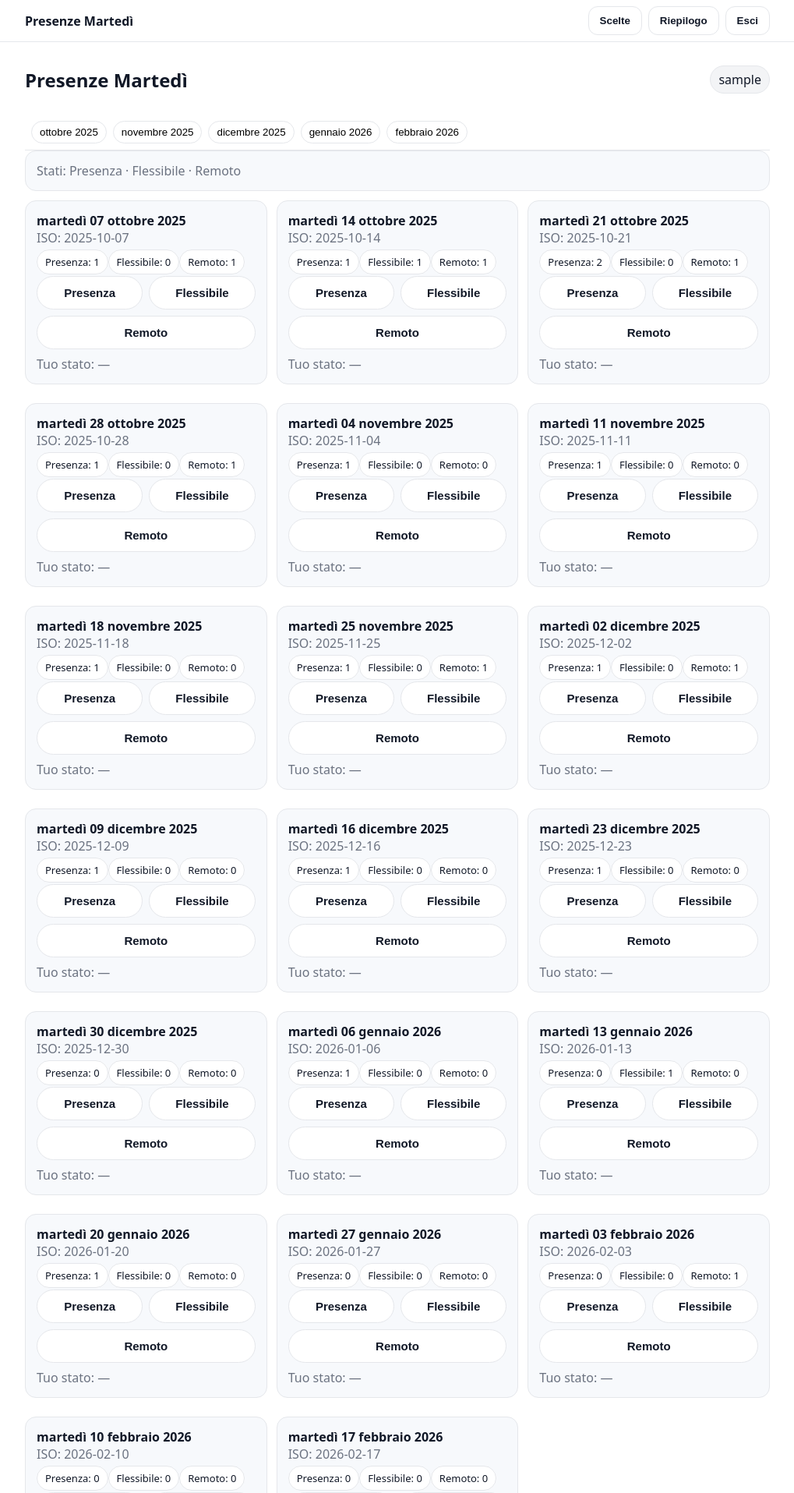
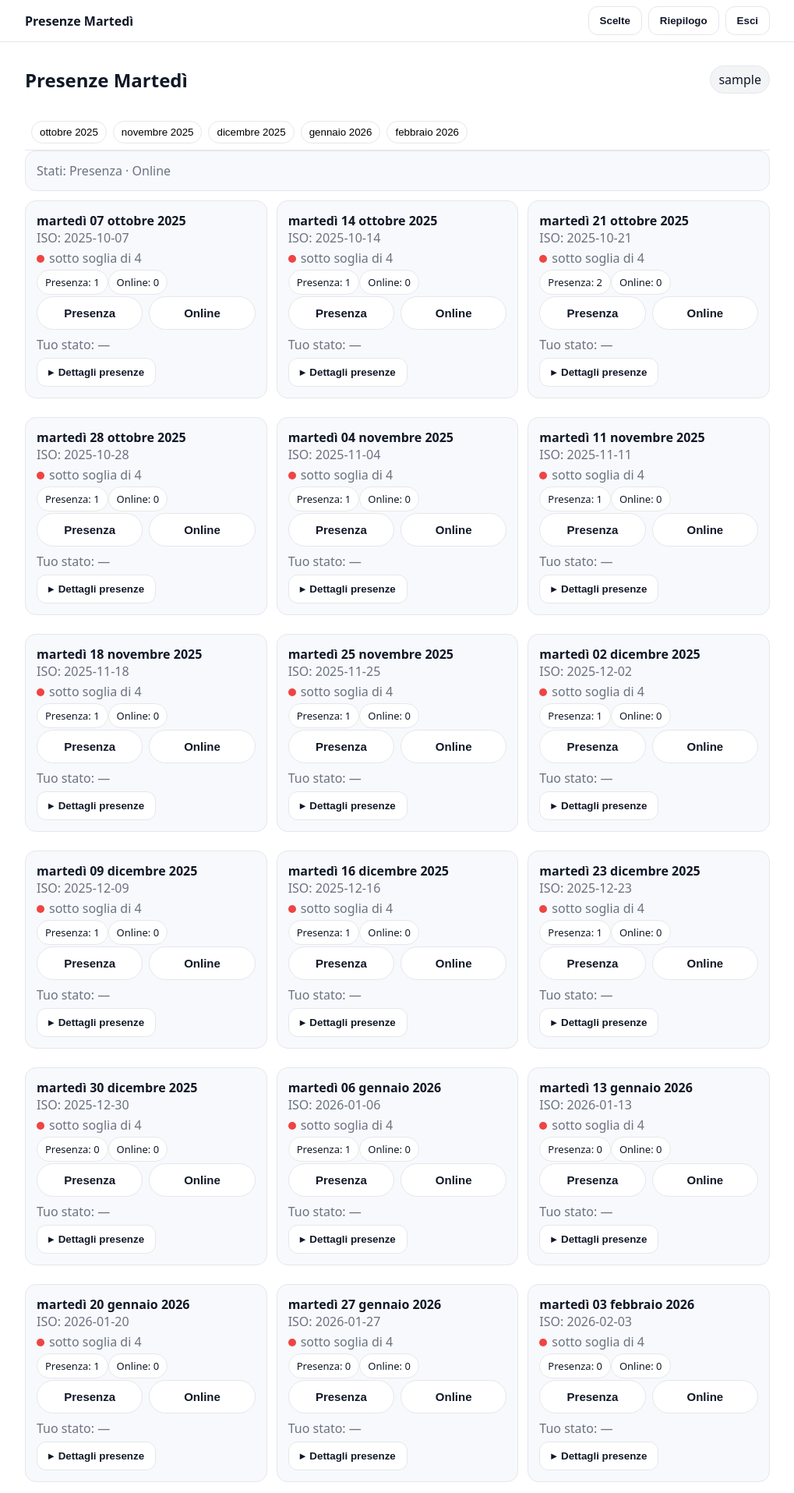
Before and after one commit to DanieleRamacci/app-disp-gruppo, a Flask app: page / in a window 1280 px wide. Shown: the top 1915 px of the page at 78% size, without its empty margins (130-1149 px from the left). Run offline with Flask 3, Linux system fonts and the light colour scheme; the visitor is signed in with stand-in values (Sample User, id 1).

Commit message:
aggiornato index card stato

```diff
--- a/templates/index.html
+++ b/templates/index.html
@@ -28,7 +28,7 @@
     .pm-chip{display:inline-flex;align-items:center;gap:6px;padding:6px 10px;border-radius:999px;background:#fff;border:1px solid var(--bd);cursor:pointer;font-size:13px;user-select:none}
     .pm-chip:hover{background:#f9fafb}
 
-    /* menu fisso */
+    /* bar fissa */
     .pm-fixedbar{position:sticky;top:0;z-index:999;background:#fff;border-bottom:1px solid var(--bd)}
     .pm-fixedbar-inner{display:flex;align-items:center;justify-content:space-between;gap:10px;padding:8px 12px}
     .pm-fixedbar-title{font-weight:700}
@@ -38,14 +38,20 @@
     .pm-month{white-space:nowrap;border:1px solid var(--bd);background:#fff;border-radius:999px;padding:6px 10px;cursor:pointer}
     .pm-month.active{background:#e8effe;border-color:#cfe0ff}
 
-    /* summary columns */
+    /* summary / soglia */
     .pm-rowcard{background:#fff;border:1px solid var(--bd);border-radius:12px;padding:12px}
     .pm-dot{display:inline-block;width:10px;height:10px;border-radius:999px;background:var(--danger);margin-right:6px;vertical-align:baseline}
     .pm-columns{display:grid;grid-template-columns:1fr;gap:10px}
-    @media (min-width:720px){ .pm-columns{grid-template-columns:repeat(3,1fr);} }
+    @media (min-width:720px){ .pm-columns{grid-template-columns:repeat(2,1fr);} }
     .pm-col h4{margin:0 0 6px 0;font-size:14px;color:#374151}
     .pm-list{margin:0;padding-left:16px}
     .pm-list li{margin:2px 0}
+
+    /* collapse dettagli */
+    .pm-collapse{border-top:1px dashed var(--bd);margin-top:10px;padding-top:10px}
+    .pm-collapse-btn{display:inline-flex;align-items:center;gap:6px}
+    .pm-caret{display:inline-block;transition:transform .2s}
+    .pm-caret.open{transform:rotate(90deg)}
 
     /* overlay spinner */
     .pm-overlay{position:fixed;inset:0;background:rgba(255,255,255,.7);display:none;flex-direction:column;gap:10px;align-items:center;justify-content:center;padding:20px;z-index:9999}
@@ -55,7 +61,6 @@
   </style>
 </head>
 <body>
-  <!-- wrapper con dati Jinja SOLO in data-* -->
   <div id="pm-root"
        data-weeks="{{ weeks }}"
        data-min="{{ min_presence }}"
@@ -81,7 +86,7 @@
       </div>
 
       <!-- LOGIN -->
-      <div id="pmLoginView" class="">
+      <div id="pmLoginView">
         <div class="pm-card">
           <div class="pm-chips" id="pmNameChips"></div>
           <div style="display:grid;gap:10px">
@@ -105,7 +110,7 @@
         <!-- monthbar scelte -->
         <div class="pm-monthbar" id="pmMonthBarChoices"></div>
 
-        <div class="pm-card pm-muted">Stati: Presenza · Flessibile · Remoto</div>
+        <div class="pm-card pm-muted">Stati: Presenza · Online</div>
         <div id="pmDays" class="pm-grid"></div>
 
         <!-- anchor Riepilogo -->
@@ -119,7 +124,6 @@
             <h3 style="margin:0">Riepilogo (con conteggi per martedì)</h3>
             <div><button id="pmRefreshAll" class="pm-btn">Aggiorna</button></div>
           </div>
-          <!-- monthbar riepilogo -->
           <div class="pm-monthbar" id="pmMonthBarSummary" style="margin-top:8px"></div>
           <div id="pmSummary"></div>
         </div>
@@ -214,38 +218,78 @@
           try{ localStorage.setItem('pm_name',n);}catch(_){}
         }}, n);
         cont.appendChild(chip);
-        const opt=document.createElement('option');
-        opt.value=n;
-        dl.appendChild(opt);
+        const opt=document.createElement('option'); opt.value=n; dl.appendChild(opt);
       });
     }
     async function loadNames(){
       try{ const j=await api('/names'); renderNames(j.data); }catch(e){ console.warn('Nomi non caricati', e); }
     }
 
-    // cards scelte
+    // ---- SEZIONE SCELTE (giorni) ----
+    function detailsPanel(day){
+      // pannello con nomi in presenza e online
+      const panel=el('div',{class:'pm-collapse hidden'});
+      const cols=el('div',{class:'pm-columns'},[
+        listCol('In presenza', day.lists?.presence || []),
+        listCol('Online', day.lists?.online || [])
+      ]);
+      panel.append(cols);
+      return panel;
+    }
+
     function cardDay(d){
       const {date, counts, my}=d;
       const c=el('div',{class:'pm-card', id:'day-'+date, 'data-month':monthKey(date)});
+
+      // head con soglia e pallino
+      const sottoSoglia = (counts?.presence || 0) < minP;
+      const headLeft = el('div',{},[
+        el('div',{class:'pm-name'}, new Date(date).toLocaleDateString('it-IT',{weekday:'long',day:'2-digit',month:'long',year:'numeric'})),
+        el('div',{class:'pm-muted'}, 'ISO: '+date)
+      ]);
+      const headRight=el('div',{class:'pm-badges'},[
+        el('span',{class:'pm-stat'}, `Presenza: ${counts?.presence||0}`),
+        el('span',{class:'pm-stat'}, `Online: ${counts?.online||0}`)
+      ]);
       const head=el('div',{class:'pm-row', style:'justify-content:space-between;align-items:center'},[
         el('div',{},[
-          el('div',{class:'pm-name'}, new Date(date).toLocaleDateString('it-IT',{weekday:'long',day:'2-digit',month:'long',year:'numeric'})),
-          el('div',{class:'pm-muted'}, 'ISO: '+date)
+          headLeft,
+          sottoSoglia ? el('div',{class:'pm-muted', style:'margin-top:4px'},[ el('span',{class:'pm-dot'}),'sotto soglia di '+minP ]) : ''
         ]),
-        el('div',{class:'pm-badges'},[
-          el('span',{class:'pm-stat'}, `Presenza: ${counts.presence}`),
-          el('span',{class:'pm-stat'}, `Flessibile: ${counts.flexible}`),
-          el('span',{class:'pm-stat'}, `Remoto: ${counts.remote}`)
-        ])
+        headRight
       ]);
+
       const actions=el('div',{class:'pm-row'},[
         el('button',{class:'pm-pill'+(my==='presence'?' sel':''), onclick:()=>save(date,'presence')},'Presenza'),
-        el('button',{class:'pm-pill'+(my==='flexible'?' sel':''), onclick:()=>save(date,'flexible')},'Flessibile'),
-        el('button',{class:'pm-pill'+(my==='remote'?' sel':''),   onclick:()=>save(date,'remote')},  'Remoto')
+        el('button',{class:'pm-pill'+(my==='online'?' sel':''),   onclick:()=>save(date,'online')},  'Online')
       ]);
-      const mine=el('div',{class:'pm-muted', style:'margin-top:8px'}, 'Tuo stato: '+(my?({'presence':'Presenza','flexible':'Flessibile','remote':'Remoto'})[my]:'—'));
-      c.append(head,actions,mine);
+
+      const mine=el('div',{class:'pm-muted', style:'margin-top:2px'}, 'Tuo stato: '+(my?({'presence':'Presenza','online':'Online'})[my]:'—'));
+
+      // collapsable
+      const caret = el('span',{class:'pm-caret','aria-hidden':'true'},'▸');
+      const btnCollapse=el('button',{class:'pm-btn pm-collapse-btn', style:'margin-top:6px', onclick:()=>{
+        panel.classList.toggle('hidden');
+        caret.classList.toggle('open');
+      }}, [caret,' Dettagli presenze']);
+
+      const panel = detailsPanel(d);
+
+      c.append(head,actions,mine,btnCollapse,panel);
       return c;
+    }
+
+    function listCol(title, arr){
+      const col=el('div',{class:'pm-col'});
+      col.append(el('h4',{},title));
+      if(arr && arr.length){
+        const ul=el('ul',{class:'pm-list'});
+        arr.forEach(n=> ul.append(el('li',{}, n)));
+        col.append(ul);
+      }else{
+        col.append(el('div',{class:'pm-muted'}, 'Nessuno'));
+      }
+      return col;
     }
 
     async function refreshDays(){
@@ -264,29 +308,17 @@
       const btns=document.querySelectorAll('.pm-pill'); btns.forEach(b=>b.disabled=true);
       showSpinner('Salvataggio in corso…');
       try{
-        const fd=new FormData(); fd.append('date',date); fd.append('status',status);
+        const fd=new FormData(); fd.append('date',date); fd.append('status',status); // status: presence | online
         await api('/save','POST',fd);
         await refreshDays(); await refreshSummary();
       }catch(e){ alert(e.message||'Errore salvataggio'); }
       finally{ btns.forEach(b=>b.disabled=false); hideSpinner(); }
     }
 
-    // riepilogo
-    function listCol(title, arr){
-      const col=el('div',{class:'pm-col'});
-      col.append(el('h4',{},title));
-      if(arr && arr.length){
-        const ul=el('ul',{class:'pm-list'});
-        arr.forEach(n=> ul.append(el('li',{}, n)));
-        col.append(ul);
-      }else{
-        col.append(el('div',{class:'pm-muted'}, 'Nessuno'));
-      }
-      return col;
-    }
+    // ---- RIEPILOGO ----
     function summaryRow(day){
-      const d=day.date, counts=day.counts, lists=day.lists;
-      const alert = (counts.presence||0) < minP;
+      const d=day.date, counts=day.counts, lists=day.lists||{presence:[],online:[]};
+      const alert = (counts?.presence||0) < minP;
       const wrap=el('div',{class:'pm-rowcard', id:'sum-'+d, 'data-month':monthKey(d)});
       const top=el('div',{class:'pm-row', style:'justify-content:space-between;align-items:center'},[
         el('div',{},[
@@ -295,15 +327,13 @@
           alert ? el('span',{class:'pm-muted'}, [el('span',{class:'pm-dot'}), ' sotto soglia di '+minP]) : ''
         ]),
         el('div',{class:'pm-badges'},[
-          el('span',{class:'pm-stat'}, `Presenza: ${counts.presence}`),
-          el('span',{class:'pm-stat'}, `Flessibile: ${counts.flexible}`),
-          el('span',{class:'pm-stat'}, `Remoto: ${counts.remote}`)
+          el('span',{class:'pm-stat'}, `Presenza: ${counts?.presence||0}`),
+          el('span',{class:'pm-stat'}, `Online: ${counts?.online||0}`)
         ])
       ]);
       const cols=el('div',{class:'pm-columns', style:'margin-top:10px'},[
         listCol('Presenza', lists.presence),
-        listCol('Remoto',   lists.remote),
-        listCol('Flessibile', lists.flexible)
+        listCol('Online',   lists.online),
       ]);
       wrap.append(top,cols);
       return wrap;
@@ -330,10 +360,8 @@
       }catch(e){ cont.textContent=e.message||'Errore'; }
     }
 
-    // eventi UI
-    const btnLogin=q('#pmLogin');
-    if(btnLogin){
-      btnLogin.addEventListener('click', async ()=>{
+    // ---- EVENTI UI ----
+    q('#pmLogin')?.addEventListener('click', async ()=>{
       const name=(q('#pmName')?.value||'').trim();
       const pass=(q('#pmPass')?.value||'').trim();
       const msg=q('#pmMsg');
@@ -354,13 +382,11 @@
         alert(e.message||'Errore di accesso');
       }
     });
-    }
 
     function doLogout(){
       showSpinner('Uscita in corso…');
       (async()=>{
         try{ await api('/logout','POST'); }catch(_){}
-        // torna a login
         q('#pmAppView')?.classList.add('hidden');
         q('#pmLoginView')?.classList.remove('hidden');
         q('#pmBadge')?.classList.add('hidden');
@@ -370,13 +396,13 @@
     document.querySelector('.js-logout')?.addEventListener('click', doLogout);
 
     q('#pmGoSummary')?.addEventListener('click', ()=>{
-      const a=q('#pmSummaryAnchor')||q('#pmSummaryCard'); if(a) a.scrollIntoView({behavior:'smooth', block:'start'});
+      (q('#pmSummaryAnchor')||q('#pmSummaryCard'))?.scrollIntoView({behavior:'smooth', block:'start'});
     });
     document.querySelector('.js-go-choices')?.addEventListener('click', ()=>{
-      const a=q('#pmChoicesAnchor')||q('#pmDays'); if(a) a.scrollIntoView({behavior:'smooth', block:'start'});
+      (q('#pmChoicesAnchor')||q('#pmDays'))?.scrollIntoView({behavior:'smooth', block:'start'});
     });
     document.querySelector('.js-go-summary')?.addEventListener('click', ()=>{
-      const a=q('#pmSummaryAnchor')||q('#pmSummaryCard'); if(a) a.scrollIntoView({behavior:'smooth', block:'start'});
+      (q('#pmSummaryAnchor')||q('#pmSummaryCard'))?.scrollIntoView({behavior:'smooth', block:'start'});
     });
 
     q('#pmRefreshAll')?.addEventListener('click', async ()=>{
@@ -385,13 +411,12 @@
       finally{ hideSpinner(); }
     });
 
-    // prefill nome (comodità)
+    // prefill nome
     try{ const stored=localStorage.getItem('pm_name'); if(stored && q('#pmName')) q('#pmName').value=stored; }catch(_){}
 
     // init
     if(q('#pmNameChips')) loadNames();
     if(isLogged){
-      // mostra subito app se il server ci ha messo logged=1
       q('#pmLoginView')?.classList.add('hidden');
       q('#pmAppView')?.classList.remove('hidden');
       const badge=q('#pmBadge');
```
Lines whose indentation alone changed are shown as unchanged.
